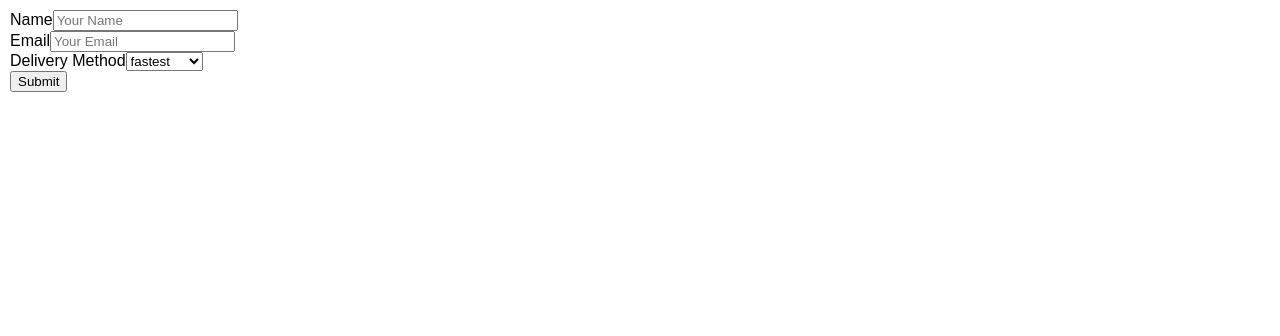
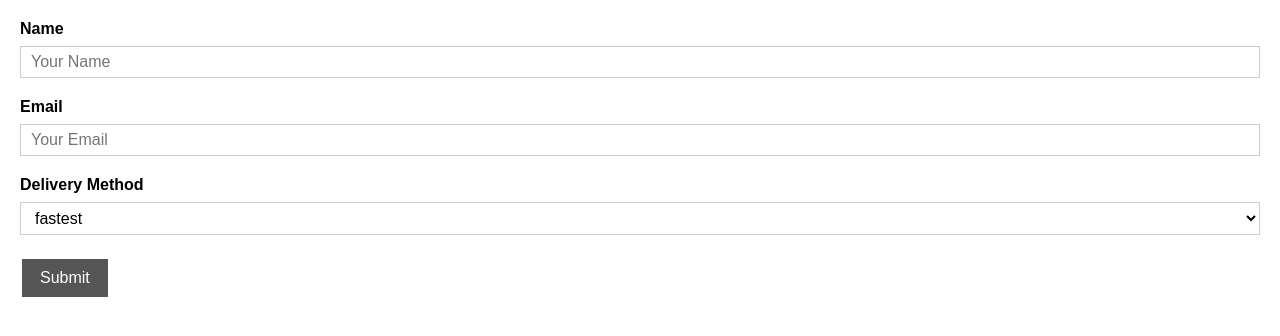
Before and after one commit to anupkrbid-lm/react-form-validation, a React (Create React App) app: page / in a window 1280 px wide. Shown: the top 336 px of the page. Built offline with nearby package versions, Linux system fonts and the light colour scheme.

Commit message:
Form Validation Ready

```diff
--- a/src/App/App.jsx
+++ b/src/App/App.jsx
@@ -5,6 +5,7 @@ import FormElement from './UI/FormElement/FormElement';
 
 class App extends Component {
   state = {
+    formIsValid: false,
     form: {
       name: {
         elementType: 'input',
@@ -23,7 +24,8 @@ class App extends Component {
         validation: {
           required: true
         },
-        valid: false
+        valid: false,
+        dirty: false
       },
       email: {
         elementType: 'input',
@@ -40,9 +42,11 @@ class App extends Component {
           changed: this.formElementChangeHandler.bind(this)
         },
         validation: {
-          required: true
+          required: true,
+          isEmail: true
         },
-        valid: false
+        valid: false,
+        dirty: false
       },
       deliveryMethod: {
         elementType: 'select',
@@ -63,7 +67,8 @@ class App extends Component {
         validation: {
           required: true
         },
-        valid: true
+        valid: true,
+        dirty: false
       }
     }
   };
@@ -105,6 +110,7 @@ class App extends Component {
         ...this.state.form,
         [event.target.name]: {
           ...this.state.form[event.target.name],
+          dirty: true,
           valid: this.checkValidity(event.target.value, this.state.form[event.target.name].validation),
           element: {
             ...this.state.form[event.target.name].element,
@@ -112,8 +118,14 @@ class App extends Component {
           }
         }
     };
-    console.log(updatedForm[event.target.name]);
-    this.setState({form: updatedForm});
+
+    let formIsValid = true;
+
+    for (let key in updatedForm) {
+      formIsValid = updatedForm[key].valid && formIsValid;
+    }
+
+    this.setState({form: updatedForm, formIsValid: formIsValid});
   }
 
   formSubmitHandler(event) {
@@ -133,7 +145,7 @@ class App extends Component {
 
     return (
       <div className="App">
-        <Form formSubmit={this.formSubmitHandler.bind(this)}>
+        <Form formIsValid={this.state.formIsValid} formSubmit={this.formSubmitHandler.bind(this)}>
           {formElements}
         </Form>
       </div>
--- a/src/App/UI/Form/Form.jsx
+++ b/src/App/UI/Form/Form.jsx
@@ -3,7 +3,16 @@ import React from 'react';
 const form = props => (
     <form onSubmit={props.formSubmit}>
       {props.children}
-      <button type="submit">Submit</button>
+      <div className="form-row">
+        <div className="form-group">
+          <button
+            type="submit"
+            disabled={!props.formIsValid}
+            className="btn btn-primary">
+            Submit
+          </button>
+        </div>
+      </div>
     </form>
   );
 
--- a/src/App/UI/FormElement/FormElement.jsx
+++ b/src/App/UI/FormElement/FormElement.jsx
@@ -7,10 +7,17 @@ const formElement = props => {
   delete tempProps.changed;
 
   const inputElementClassList = ['form-control'];
+
+  if (props.dirty) {
+    inputElementClassList.push('form-control-dirty');
+  } else {
+    inputElementClassList.push('form-control-prestin');
+  }
+
   if (props.valid) {
-    inputElementClassList.push('valid');
-  } else {
-    inputElementClassList.push('invalid');
+    inputElementClassList.push('form-control-valid');
+  } else if (props.dirty && !props.valid) {
+    inputElementClassList.push('form-control-invalid');
   }
 
   switch (props.elementType) {
@@ -30,6 +37,7 @@ const formElement = props => {
       const inputElementOptions = props.element.options.map(option => <option key={option.value} value={option.value}>{option.name}</option>);
       inputElement = (
         <select defaultValue={props.element.value}
+          className={inputElementClassList.join(' ')}
           {...tempProps}
           onChange={event => {
             event.persist();
--- a/src/index.css
+++ b/src/index.css
@@ -8,3 +8,85 @@ body {
 .App {
   text-align: left;
 }
+
+/* Forms */
+.form-group {
+  width: 100%;
+  padding: 10px;
+  box-sizing: border-box;
+}
+
+label {
+  font-weight: bold;
+  display: block;
+  margin-bottom: 8px;
+}
+
+.form-control {
+  outline: none;
+  border: 1px solid #ccc;
+  background-color: white;
+  font: inherit;
+  padding: 6px 10px;
+  display: block;
+  width: 100%;
+  box-sizing: border-box;
+}
+
+.form-control:focus {
+  outline: none;
+  border: 1px solid black;
+  background-color: #ccc;
+}
+
+.form-control-invalid {
+  border: 1px solid red;
+  background-color: #FDA49A;
+}
+
+.btn {
+  border: none;
+  color: white;
+  padding: 8px 16px;
+  text-align: center;
+  text-decoration: none;
+  display: inline-block;
+  font-size: 16px;
+  margin: 4px 2px;
+  -webkit-transition-duration: 0.4s; /* Safari */
+  transition-duration: 0.4s;
+  cursor: pointer;
+}
+
+.btn-primary {
+  background-color: white;
+  color: black;
+  border: 2px solid #555555;
+}
+
+.btn-primary:hover:not(:disabled) {
+  background-color: #555555;
+  color: white;
+}
+
+.btn:disabled {
+  background-color: #555555;
+  color: white;
+  cursor: not-allowed;
+}
+
+.btn:not(:disabled) {
+  animation: enable 0.3s linear;
+}
+
+@keyframes enable {
+  0% {
+      transform: scale(1);
+  }
+  60% {
+      transform: scale(1.1);
+  }
+  100% {
+      transform: scale(1);
+  }
+}
```
